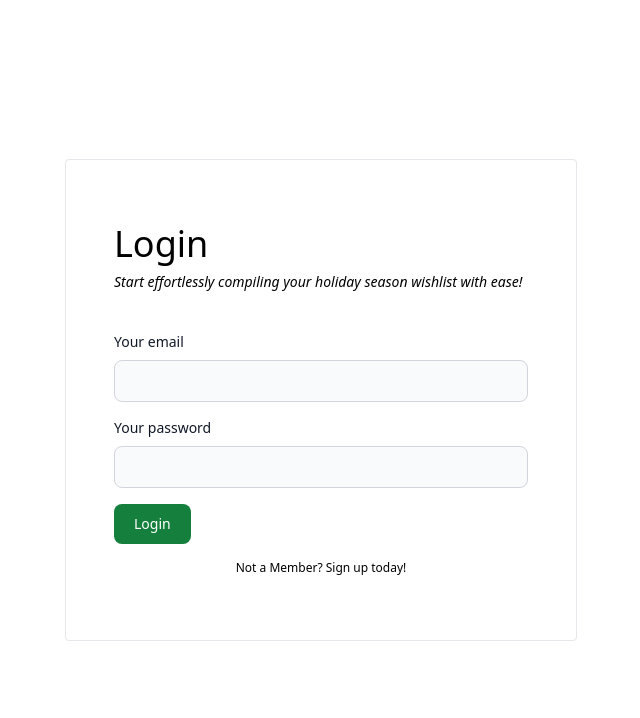
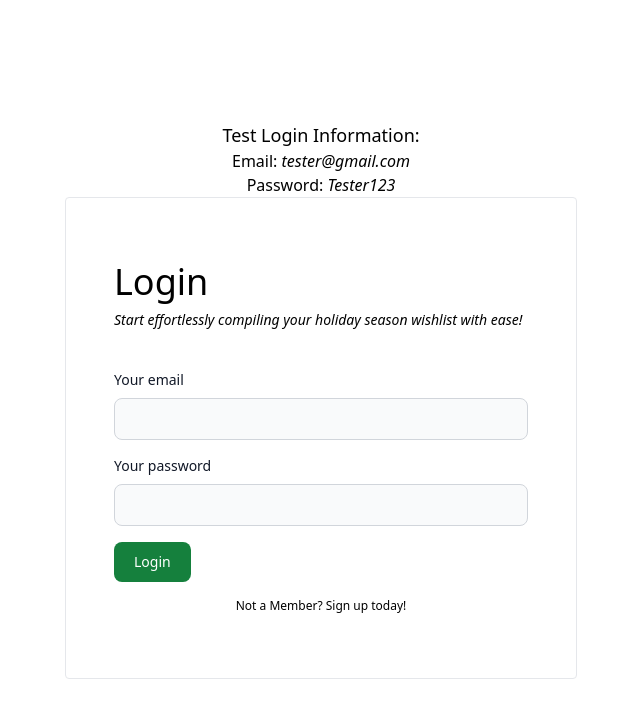
Before and after one commit to WyattBensman/the-merry-wishlist, a React (Vite) app in the folder client/: page /login in a window 1280 px wide. Shown: the top 718 px of the page, without its empty margins (319-959 px from the left). Built offline with nearby package versions, Linux system fonts and the light colour scheme.

Commit message:
Corrected wording on an item

```diff
--- a/client/src/components/Item.jsx
+++ b/client/src/components/Item.jsx
@@ -53,7 +53,7 @@ export default function Item({
           target="_blank"
           className="w-3/4 text-center mt-2 py-1 px-2 border border-green-700 rounded hover:bg-green-700 hover:text-white duration-200"
         >
-          Visit Website
+          Visit Item
         </Link>
       </div>
     </div>
--- a/client/src/pages/Login.jsx
+++ b/client/src/pages/Login.jsx
@@ -4,6 +4,13 @@ export function Login() {
   return (
     <>
       <div className="flex flex-col justify-center items-center h-screen">
+        <h1 className="text-lg font-medium">Test Login Information:</h1>
+        <div>
+          Email: <span className="italic">tester@gmail.com</span>
+        </div>
+        <div>
+          Password: <span className="italic">Tester123</span>
+        </div>
         <LoginForm />
       </div>
     </>
```
